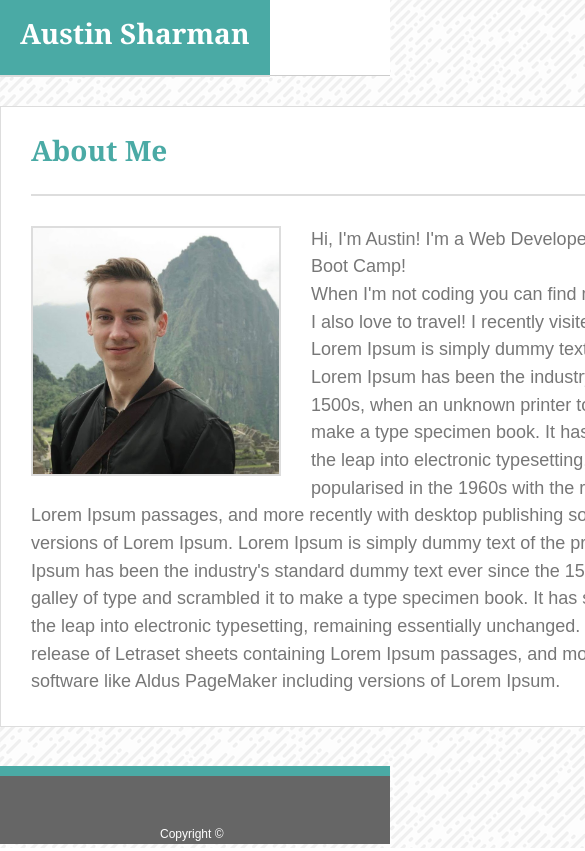
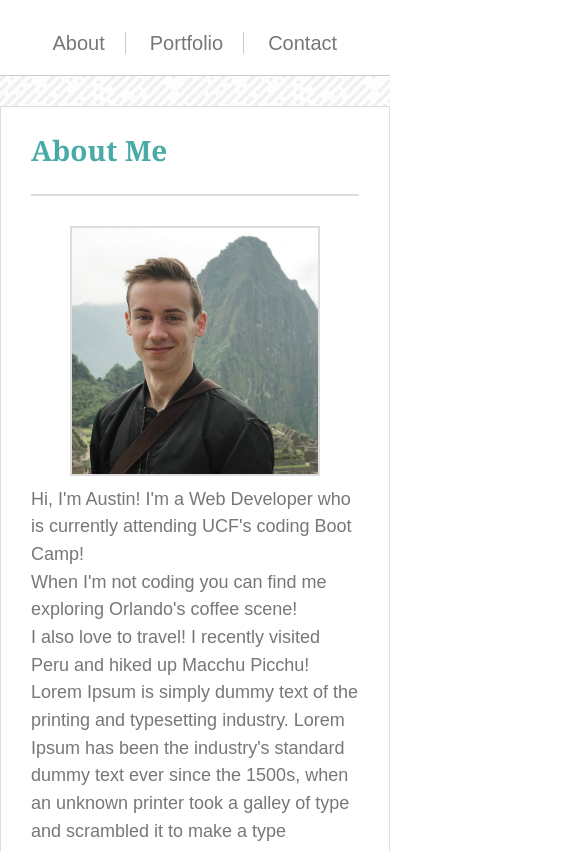
Before and after one commit to asharman/Responsive-Portfolio, a plain HTML site: page index.html in a window 390 px wide. Shown: the top 851 px of the page, 585 px wide, since content can reach past the window. Drawn offline with Linux system fonts and the light colour scheme; a script that the page names is missing.

Commit message:
Add media queries

```diff
--- a/assets/css/style.css
+++ b/assets/css/style.css
@@ -277,3 +277,71 @@ a {
     padding-top: 45px;
     display: block;
 }
+
+@media screen and (max-width: 1007px) {
+    .container,
+    .nav {
+        width: 680px;
+    }
+}
+
+@media screen and (max-width: 690px) {
+    .container,
+    .nav {
+        width: 400px;
+    }
+
+    .nameheader {
+        display: none;
+    }
+
+    ul {
+        float: none;
+        margin: 0 auto;
+        width: 325px;
+    }
+
+    li:last-child {
+        padding: 0 20px;
+    }
+
+    .container img {
+        float: none;
+        margin: 0 74px;
+    }
+
+    .project {
+        margin: 15px auto;
+    }
+
+    .project img {
+        margin: 0;
+    }
+}
+
+@media screen and (max-width: 420px) {
+
+    html,
+    body {
+        width: auto;
+    }
+
+    .container,
+    .nav {
+        width: auto;
+    }
+
+    .container img {
+        float: none;
+        margin: 10px auto;
+        display: block;
+    }
+
+    .project {
+        margin: 15px auto;
+    }
+
+    .project img {
+        margin: 0;
+    }
+}
```
